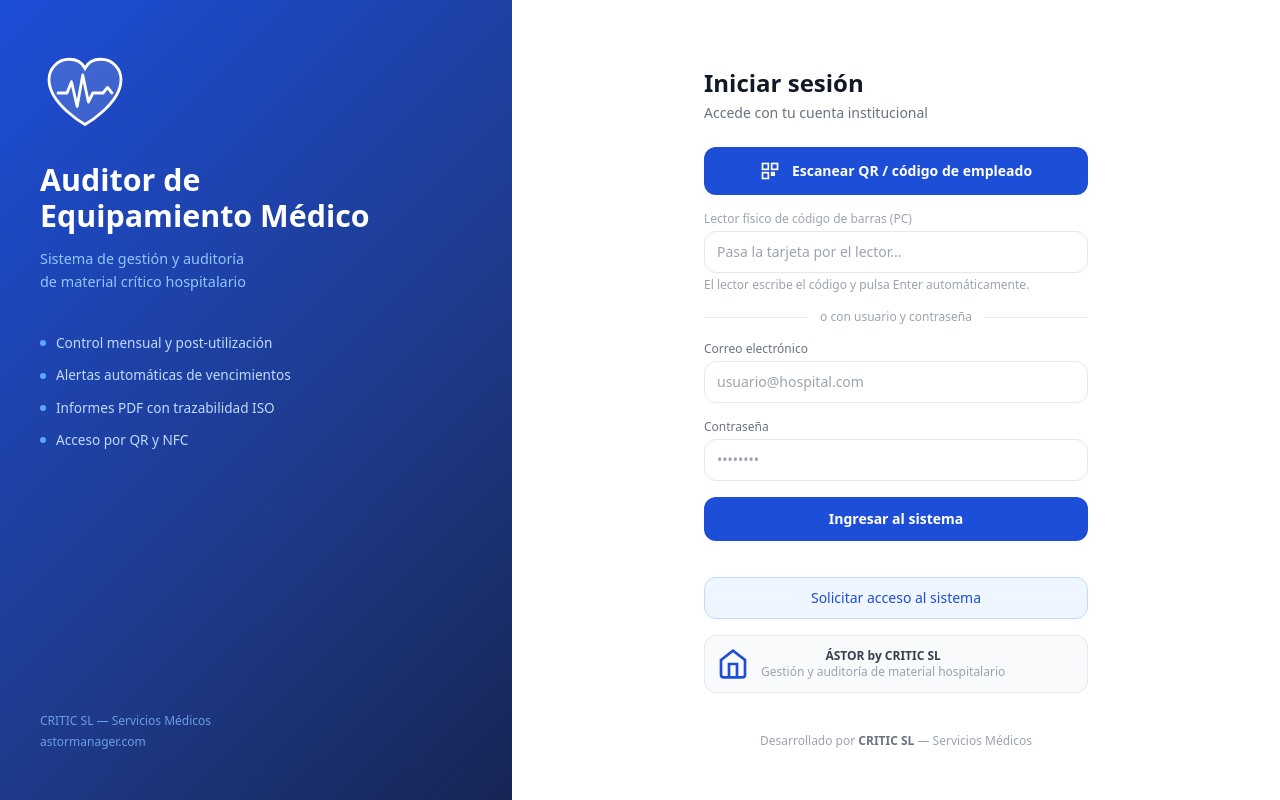
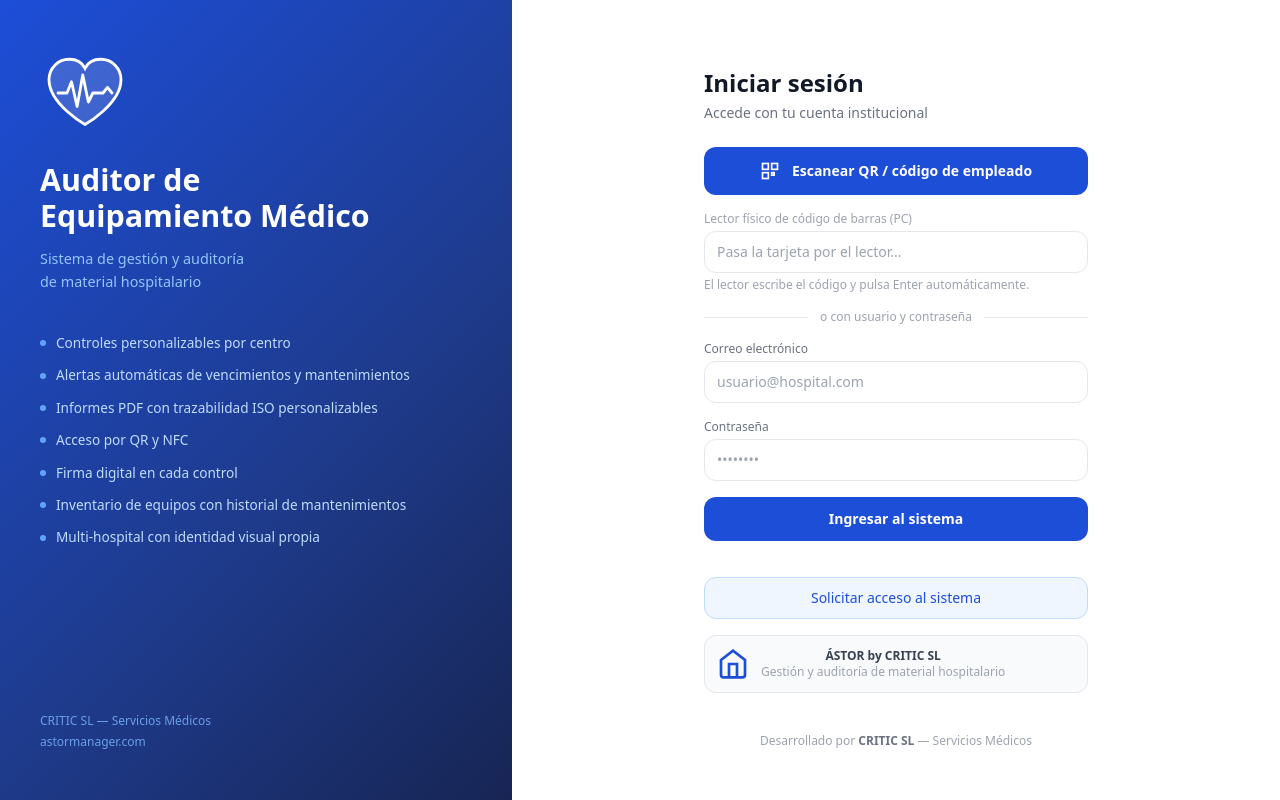
Before and after one commit to grancanariarcp-hub/carros-paro, a Next.js app: page / in a window 1280 px wide. Built offline with nearby package versions, Linux system fonts and the light colour scheme; no server answers.

Commit message:
Update page.tsx

```diff
--- a/app/page.tsx
+++ b/app/page.tsx
@@ -156,23 +156,35 @@ export default function LoginPage() {
             </svg>
           </div>
           <h2 className="login-panel-title">Auditor de<br/>Equipamiento Médico</h2>
-          <p className="login-panel-sub">Sistema de gestión y auditoría<br/>de material crítico hospitalario</p>
+          <p className="login-panel-sub">Sistema de gestión y auditoría<br/>de material hospitalario</p>
           <div className="login-panel-features">
             <div className="login-feature">
               <span className="login-feature-dot"></span>
-              Control mensual y post-utilización
+              Controles personalizables por centro
             </div>
             <div className="login-feature">
               <span className="login-feature-dot"></span>
-              Alertas automáticas de vencimientos
+              Alertas automáticas de vencimientos y mantenimientos
             </div>
             <div className="login-feature">
               <span className="login-feature-dot"></span>
-              Informes PDF con trazabilidad ISO
+              Informes PDF con trazabilidad ISO personalizables
             </div>
             <div className="login-feature">
               <span className="login-feature-dot"></span>
               Acceso por QR y NFC
+            </div>
+            <div className="login-feature">
+              <span className="login-feature-dot"></span>
+              Firma digital en cada control
+            </div>
+            <div className="login-feature">
+              <span className="login-feature-dot"></span>
+              Inventario de equipos con historial de mantenimientos
+            </div>
+            <div className="login-feature">
+              <span className="login-feature-dot"></span>
+              Multi-hospital con identidad visual propia
             </div>
           </div>
         </div>
@@ -197,7 +209,7 @@ export default function LoginPage() {
               </svg>
             </div>
             <h1 className="login-mobile-title">ÁSTOR</h1>
-            <p className="login-mobile-sub">Gestión y auditoría de material crítico hospitalario</p>
+            <p className="login-mobile-sub">Gestión y auditoría de material hospitalario</p>
           </div>
 
           <div className="login-form-inner">
```
